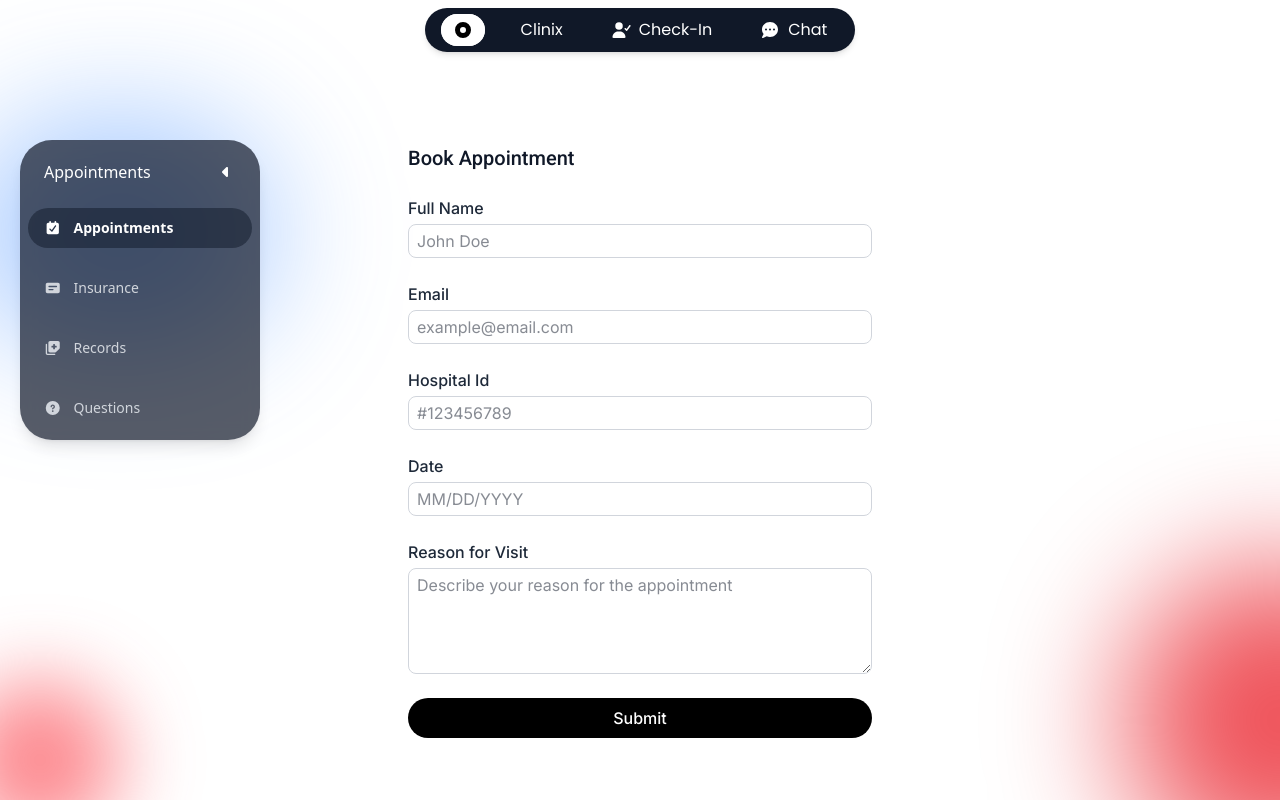
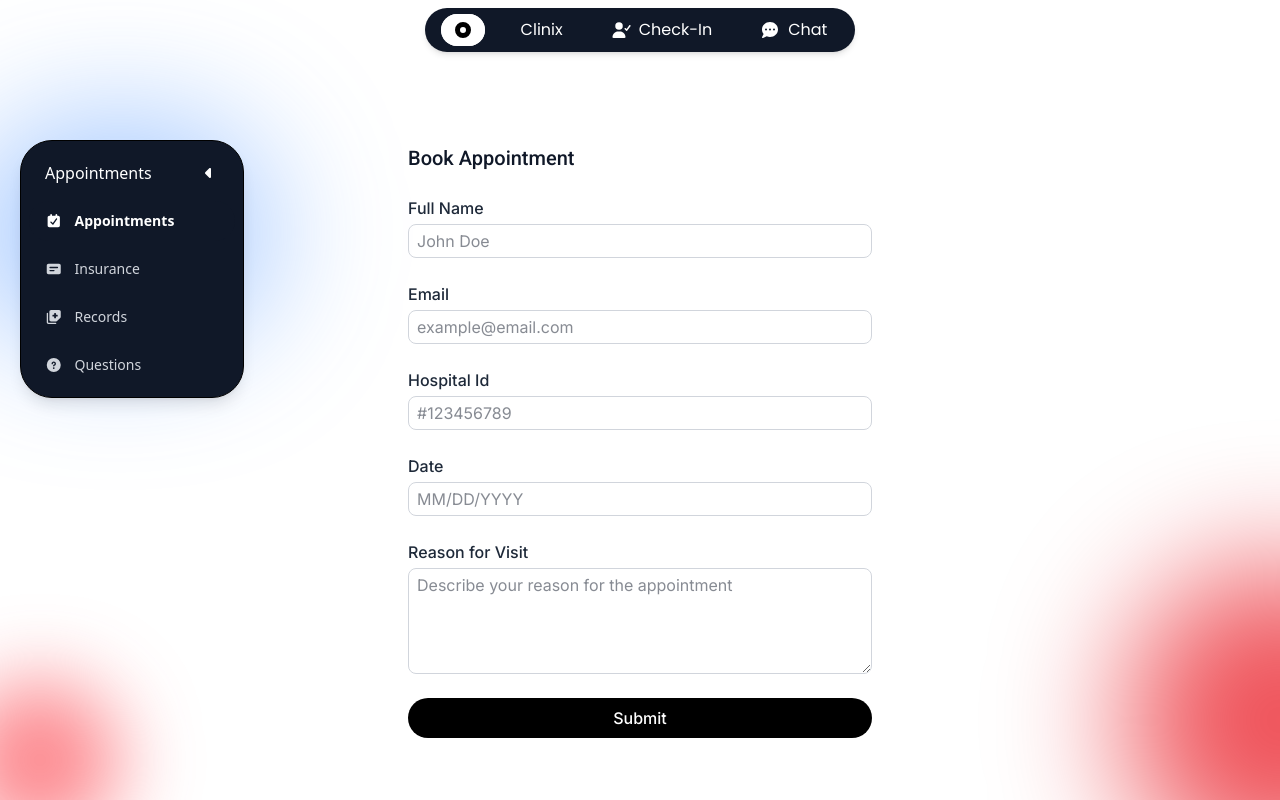
Before and after one commit to HitMonrillo/Clinix, a React (Vite) app in the folder frontend/: page /checkin/appointments in a window 1280 px wide. Built offline with nearby package versions, Linux system fonts and the light colour scheme; no server answers.

Commit message:
Refactor Stepper component for improved readability and styling; streamline class names and enhance transition effects.

```diff
--- a/frontend/src/components/CheckIn/Stepper.jsx
+++ b/frontend/src/components/CheckIn/Stepper.jsx
@@ -20,10 +20,7 @@ const Stepper = () => {
   const [activeIndex, setActiveIndex] = useState(0);
   const [bgStyle, setBgStyle] = useState({ top: 0, height: 0 });
 
-  const currentStep = stepItems.find(step =>
-    location.pathname.includes(step.path)
-  ) || stepItems[0];
-
+  const currentStep = stepItems.find(step => location.pathname.includes(step.path)) || stepItems[0];
 
   useEffect(() => {
     const handleClickOutside = (event) => {
@@ -35,17 +32,14 @@ const Stepper = () => {
     return () => document.removeEventListener('mousedown', handleClickOutside);
   }, [isMobile]);
 
-
   useEffect(() => {
     if (isMobile) setIsExpanded(false);
   }, [isMobile]);
-
 
   useEffect(() => {
     const index = stepItems.findIndex(step => location.pathname.includes(step.path));
     if (index >= 0) setActiveIndex(index);
   }, [location.pathname]);
-
 
   useEffect(() => {
     const el = stepRefs.current[activeIndex];
@@ -74,11 +68,13 @@ const Stepper = () => {
   return (
     <div
       ref={stepperRef}
-      className={`fixed top-20 left-5 z-40 flex flex-col gap-2 py-3 px-2 mt-15 border- border-gray-900
-        ${isExpanded ? 'w-60  bg-gray-900/70 rounded-4xl ' : 'w-16  bg-gray-900/70 border  rounded-full duration-350'}
-        backdrop-blur-sm shadow-lg transition-all duration-80`}
+      className={`fixed top-20 left-5 z-40 flex flex-col py-3 px-2 border bg-gray-900 backdrop-blur-sm mt-15 shadow-lg rounded-4xl`}
+      style={{
+        width: isExpanded ? '14rem' : '4rem', // same as before
+        transition: 'width 0.15s ease-out',
+      }}
     >
-
+      {/* Toggle button */}
       <div
         onClick={() => setIsExpanded(!isExpanded)}
         className="flex items-center justify-between px-4 py-2 cursor-pointer hover:bg-gray-300/40 rounded-full transition-all duration-300"
@@ -86,35 +82,31 @@ const Stepper = () => {
         <span className={`${isExpanded ? 'font-medium text-white' : 'sr-only'}`}>
           {currentStep.name}
         </span>
-
         <FontAwesomeIcon
           icon={faCaretRight}
-          className={`text-white transform transition-transform text-md ${isExpanded ? "rotate-180" : ""}`}
+          className={`text-white transform transition-transform duration-150 ${isExpanded ? "rotate-180" : ""}`}
         />
       </div>
 
-
-      <div className="relative flex flex-col gap-5 mt-2">
-
-        {isExpanded && (
+      {/* Steps drawer */}
+      <div className="relative mt-2 flex flex-col gap-5 overflow-hidden">
         <span
-            className="absolute left-0 right-0  bg-gray-900/50 rounded-full transition-all duration-500 ease-out"
+          className="absolute left-0 right-0 bg-gray-900 rounded-full transition-all duration-500 ease-out"
           style={{ top: bgStyle.top, height: bgStyle.height }}
         />
-        )}
 
+        <div
+          className="flex flex-col gap-2 transform transition-transform duration-300"
+          style={{ transform: isExpanded ? 'translateX(0)' : 'translateX(-100%)' }}
+        >
           {stepItems.map((step, index) => (
             <Link
               key={step.path}
               to={step.path}
               ref={el => (stepRefs.current[index] = el)}
               className={`relative z-10 flex items-center gap-3 px-4 py-2 rounded-full transition-all duration-150 text-sm h-10
-            ${step.path === currentStep.path
-              ? 'text-white font-semibold '
-              : 'text-gray-300 hover:text-white hover:bg-gray-700'}
-            ${!isExpanded ? 'justify-center p-3 w-12 h-1' : ''}
-            ${
-        index === activeIndex && isExpanded ? 'text-black' : ''} cursor-pointer`}
+                ${step.path === currentStep.path ? 'text-white font-semibold' : 'text-gray-300 hover:text-white hover:bg-gray-700'}
+                ${!isExpanded ? 'justify-center p-3 w-12 h-10' : ''} cursor-pointer`}
               onClick={() => setActiveIndex(index)}
             >
               <FontAwesomeIcon icon={step.icon} className="w-5 h-5" />
@@ -123,6 +115,7 @@ const Stepper = () => {
           ))}
         </div>
       </div>
+    </div>
   );
 };
 
```
Lines whose indentation alone changed are shown as unchanged.
